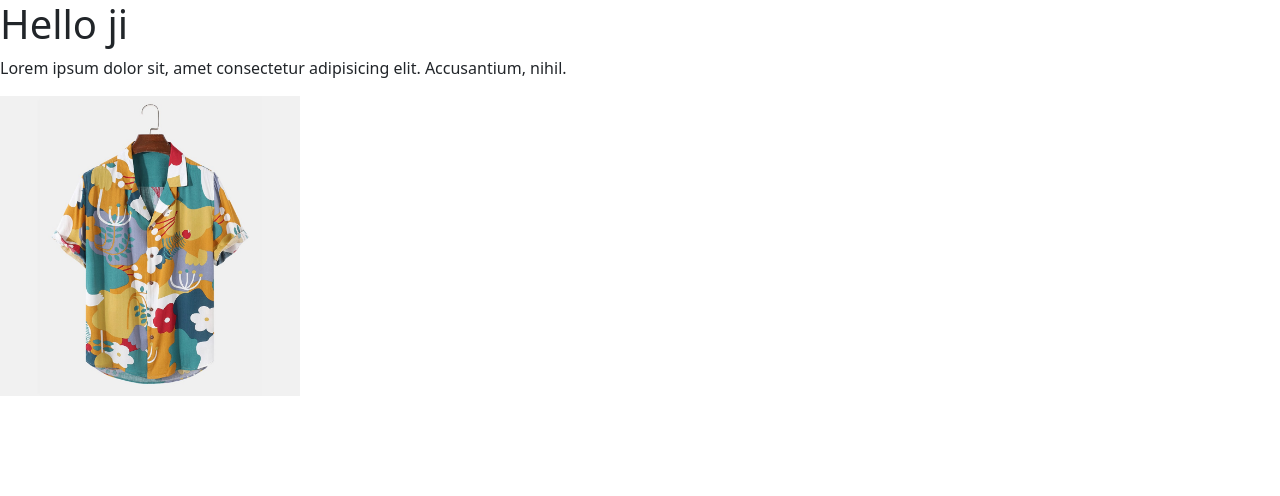
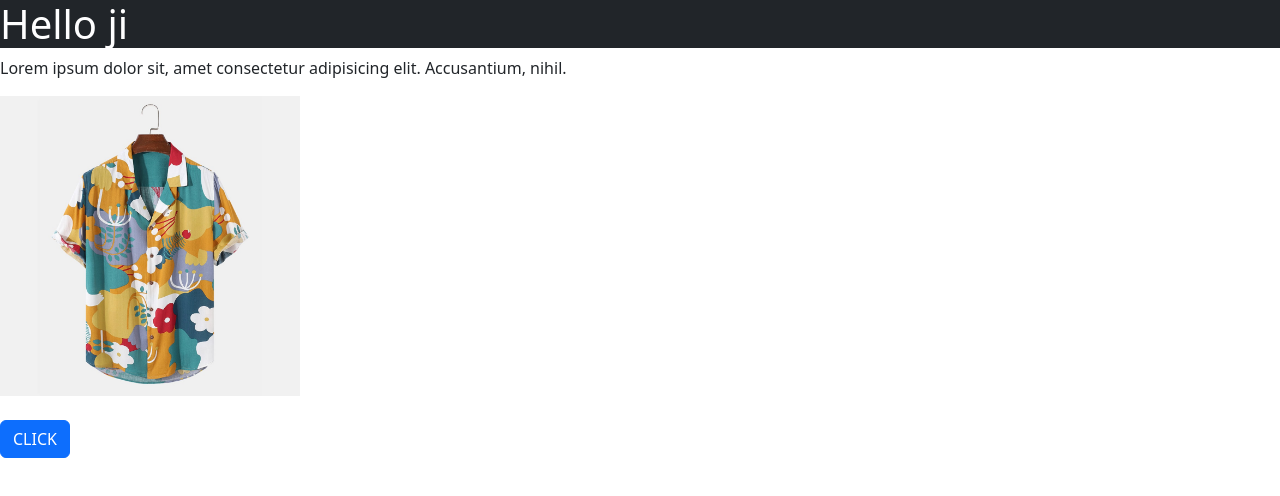
Before and after one commit to code-with-prasad/prasad-portfolio, a website: page index.html in a window 1280 px wide. Drawn offline with nearby package versions, Linux system fonts and the light colour scheme.

Commit message:
Update index.html

```diff
--- a/index.html
+++ b/index.html
@@ -9,8 +9,10 @@
     <link rel="stylesheet" href="https://cdn.jsdelivr.net/npm/bootstrap-icons@1.11.1/font/bootstrap-icons.css">
 </head>
 <body>
-    <h1>Hello ji</h1>
+    <h1 class="bg-dark text-white">Hello ji</h1>
     <p>Lorem ipsum dolor sit, amet consectetur adipisicing elit. Accusantium, nihil.</p>
     <img src="./public/images/f1.jpg" alt="images" height="300px" width="300px">
+    <br><br>
+    <button class="btn btn-primary">CLICK</button>
 </body>
 </html>
```
